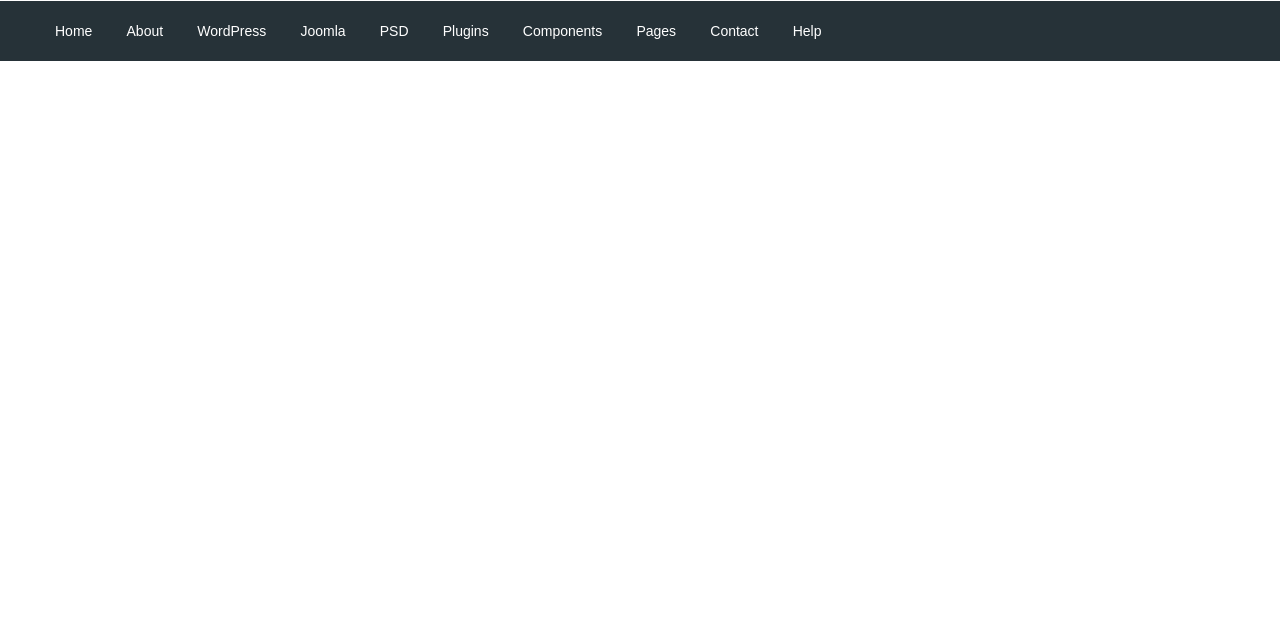
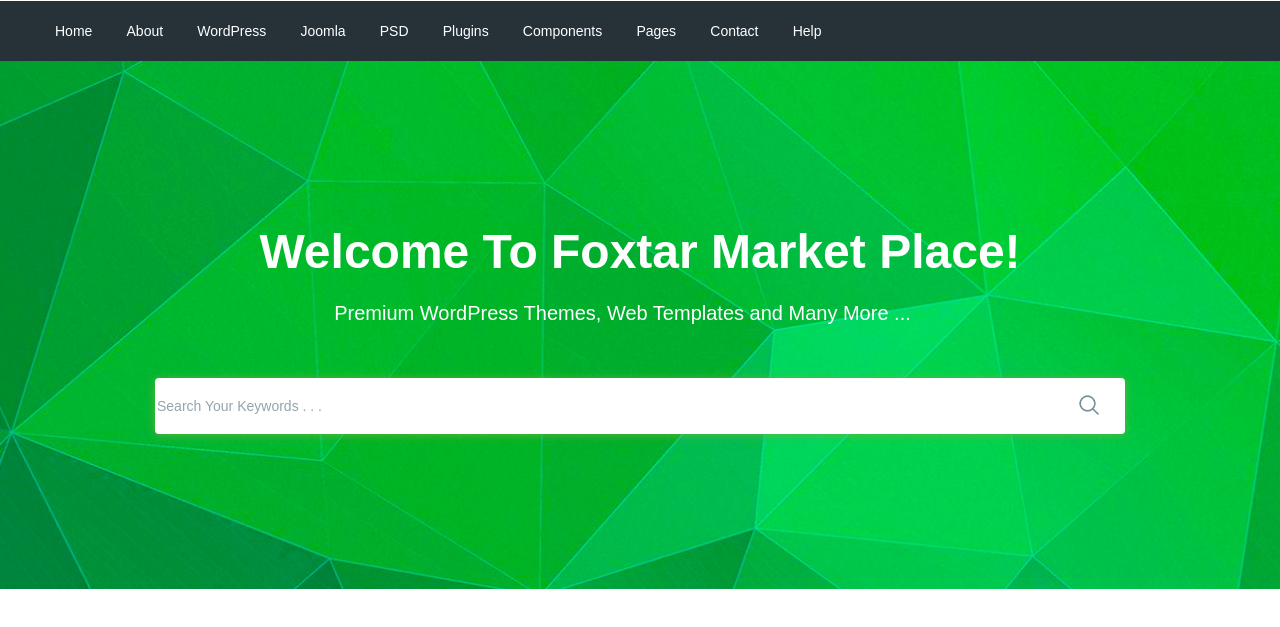
Before and after one commit to kostatine/moderno, a website: page app/index.html in a window 1280 px wide. Shown: the part 89-716 px from the top of the page. Drawn offline with nearby package versions, Linux system fonts and the light colour scheme; files that its build step writes are made by us from their sources.

Commit message:
added search section

```diff
--- a/app/index.html
+++ b/app/index.html
@@ -100,6 +100,27 @@
         </div>
 
     </header>
+    <section class="search" style="background-image: url(../images/Search-bg.jpg);">
+        <div class="container">
+            <div class="search__inner">
+                <div class="search__inner-tittle">
+                        Welcome To Foxtar Market Place!
+                </div>
+                <div class="search__inner-text">
+                        Premium WordPress Themes, Web Templates and Many More ...
+                </div>
+                <div class="search__inner-form">
+                    <form >
+                        <input type="text" placeholder="Search Your Keywords . . ."required>
+                        <button class="submit">
+                            <img src="images/icons/search.png" alt="">
+                        </button>
+                    </form>
+
+                </div>
+            </div>
+        </div>
+    </section>
 
     <script src="https://ajax.googleapis.com/ajax/libs/jquery/3.4.1/jquery.min.js"></script>
     <script src="js/libs.min.js"></script>
--- a/app/scss/style.scss
+++ b/app/scss/style.scss
@@ -63,3 +63,68 @@
         font-size: 14px;
     }
 }
+.search {
+
+    background-repeat: no-repeat;
+    background-size: cover;
+    background-position: center;
+}
+.container {
+}
+.search__inner {
+    padding: 155px 100px;
+    color: #fff;
+    text-align: center;
+    &-tittle{
+        margin-bottom: 10px;
+        font-size: 48px;
+        font-weight: 700;
+        line-height: 72px;
+
+    }
+    &-text{
+        margin-bottom: 50px;
+        font-size: 20px;
+        font-weight: 500;
+        line-height: 30px;
+        padding-left: 25px;
+        padding-right: 60px;
+    }
+    &-form{
+        min-width: 670px;
+        margin: 0 auto;
+        position: relative;
+        input{
+            display: block;
+            width: 100%;
+            box-shadow: 0px 1px 10px 0px rgba(124, 178, 64, 0.75);
+            border-radius: 4px;
+            height: 56px;
+            border: none;
+            font-size: 14px;
+            font-weight: 500;
+            &::placeholder{
+                color:#90a5ae;
+                font-weight: 500;
+            }
+        }
+        button{
+            position: absolute;
+            border: none;
+            background-color: transparent;
+            right: 20px;
+            top: 16px;
+        }
+
+    }
+}
+
+
+.search__inner-tittle {
+}
+.search__inner-text {
+}
+.search__inner-form {
+}
+.submit {
+}
```
Also changed, not shown: app/images/Search-bg.jpg (added), app/images/icons/search.png (added), app/images/icons/search.svg (added).
